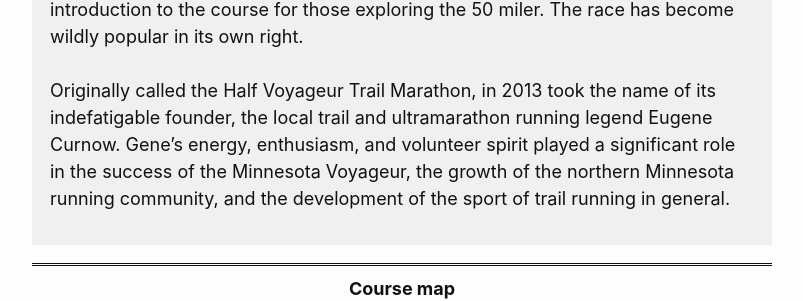
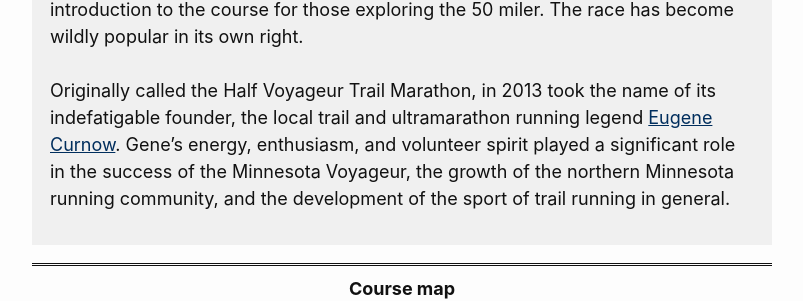
Before and after one commit to nmtc-run/nmtc-run.github.io, a Jekyll site: the page built from pages/event-curnow.md, in a window 1280 px wide and 900 px high, scrolled down 1036 px. Shown: the part 180-481 px from the top of the window, without its empty margins (238-1041 px from the left). Built offline with Jekyll 4.4.1, drawn with Linux system fonts in a browser that asks for light colours; some of the changed lines change nothing that is shown.

Commit message:
added link to /legends/gene

```diff
--- a/pages/event-curnow.md
+++ b/pages/event-curnow.md
@@ -16,7 +16,7 @@
   <br><br>
   The course encompasses one half of the Minnesota Voyageur Trail Ultramarathon, plus a bit extra to reach 26.2 miles. We introduced the race in the 1990s to support the Voyageur 50 Mile—as a thank you to Voyageur volunteers and as an introduction to the course for those exploring the 50 miler. The race has become wildly popular in its own right.
   <br><br>
-  Originally called the Half Voyageur Trail Marathon, in 2013 took the name of its indefatigable founder, the local trail and ultramarathon running legend Eugene Curnow. Gene’s energy, enthusiasm, and volunteer spirit played a significant role in the success of the Minnesota Voyageur, the growth of the northern Minnesota running community, and the development of the sport of trail running in general.
+  Originally called the Half Voyageur Trail Marathon, in 2013 took the name of its indefatigable founder, the local trail and ultramarathon running legend <a href="/legends/gene">Eugene Curnow</a>. Gene’s energy, enthusiasm, and volunteer spirit played a significant role in the success of the Minnesota Voyageur, the growth of the northern Minnesota running community, and the development of the sport of trail running in general.
 plotaroute-id: 1854033
 strava-id: 3207880018615880304
 google-map-id: 1TlA-qHl5EEzqz_rmYOi4nJQqiz4dA-I
```
